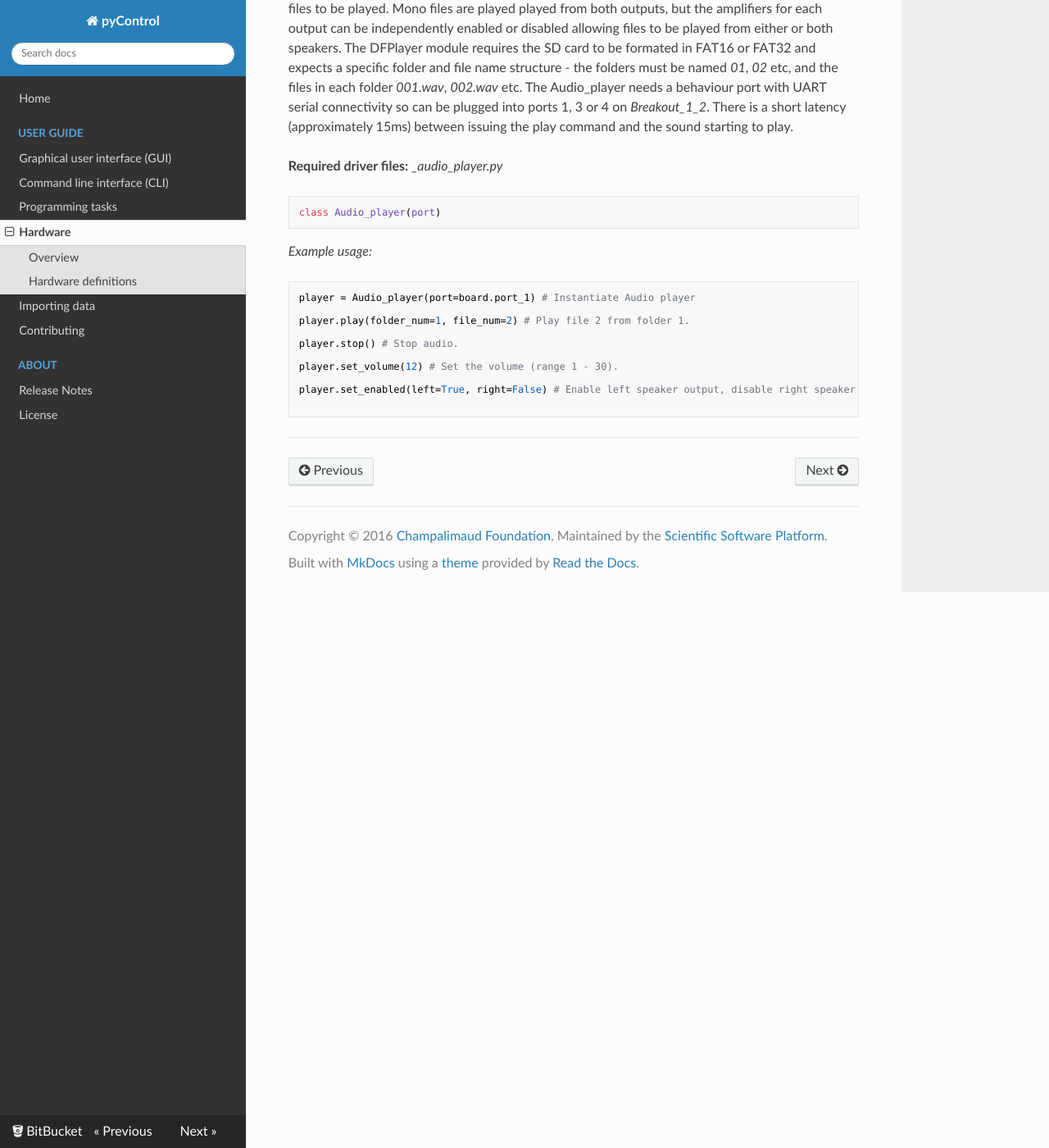
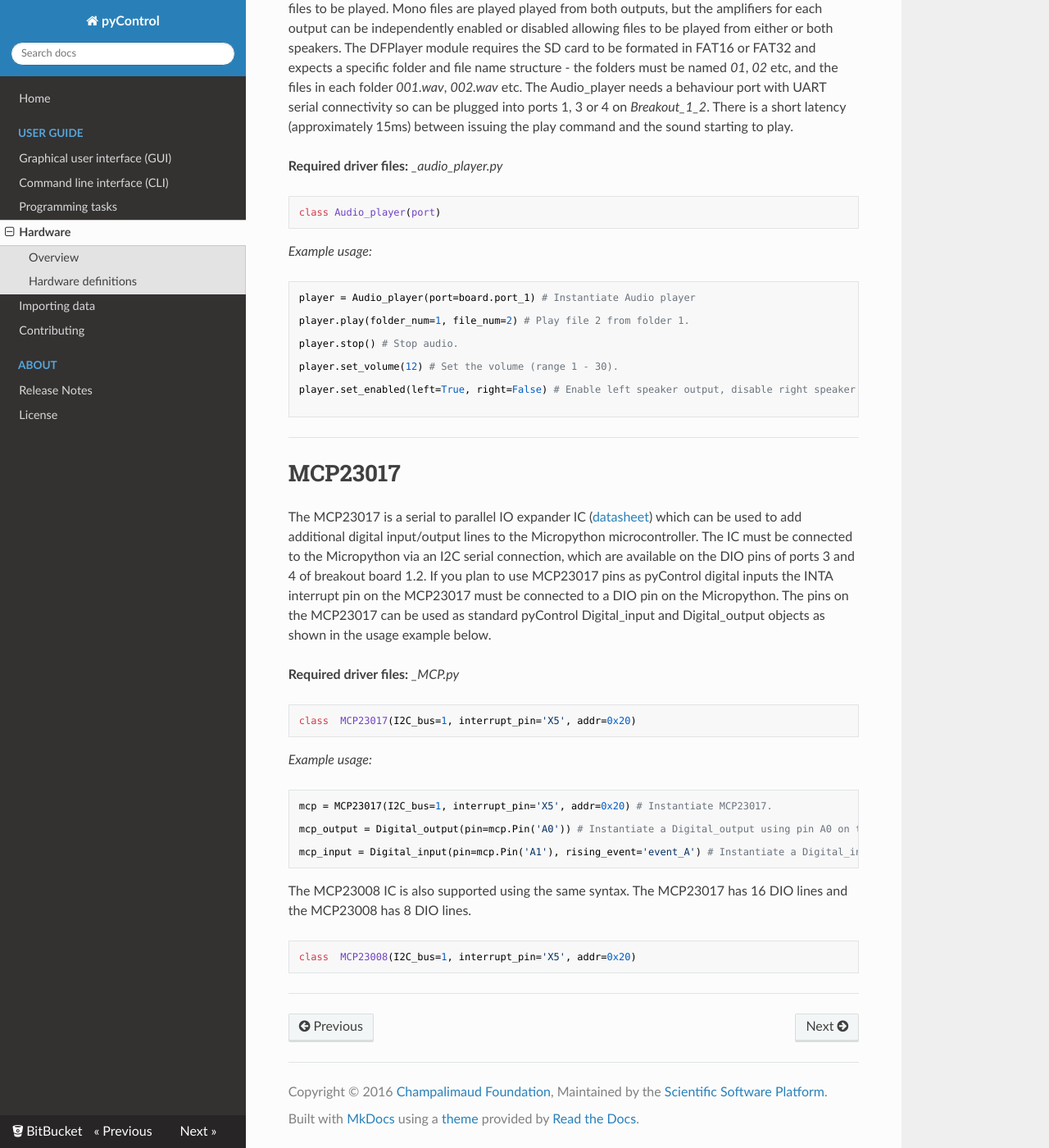
Before and after one commit to pyControl/docs, an MkDocs documentation site: the page built from docs/user-guide/hardware.md, in a window 1280 px wide and 1400 px high, scrolled down 21387 px. Shown: the whole window at 82% size. Built offline with MkDocs 1.6.1, drawn with Linux system fonts in a browser that asks for light colours; nearby versions of some CDN libraries; old or Windows-style settings are respelled for this version of MkDocs.

Commit message:
Added docs for MCP IO expander classes to hardware user guide.

````diff
--- a/docs/user-guide/hardware.md
+++ b/docs/user-guide/hardware.md
@@ -654,3 +654,31 @@ player.set_enabled(left=True, right=False) # Enable left speaker output, disable
 ```
 
 ---
+
+# MCP23017
+
+The MCP23017 is a serial to parallel IO expander IC ([datasheet](http://ww1.microchip.com/downloads/en/DeviceDoc/20001952C.pdf)) which can be used to add additional digital input/output lines to the Micropython microcontroller. The IC must be connected to the Micropython via an I2C serial connection, which are available on the DIO pins of ports 3 and 4 of breakout board 1.2.  If you plan to use MCP23017 pins as pyControl digital inputs the INTA interrupt pin on the MCP23017 must be connected to a DIO pin on the Micropython. The pins on the MCP23017 can be used as standard pyControl Digital_input and Digital_output objects as shown in the usage example below.
+
+**Required driver files:** *_MCP.py*
+
+```python
+class  MCP23017(I2C_bus=1, interrupt_pin='X5', addr=0x20)
+```
+
+*Example usage:*
+
+```python
+mcp = MCP23017(I2C_bus=1, interrupt_pin='X5', addr=0x20) # Instantiate MCP23017.
+
+mcp_output = Digital_output(pin=mcp.Pin('A0')) # Instantiate a Digital_output using pin A0 on the MCP23017.
+
+mcp_input = Digital_input(pin=mcp.Pin('A1'), rising_event='event_A') # Instantiate a Digital_input using pin A1 on the MCP23017.
+```
+
+The MCP23008 IC is also supported using the same syntax.  The MCP23017 has 16 DIO lines and the MCP23008 has 8 DIO lines.
+
+```python
+class  MCP23008(I2C_bus=1, interrupt_pin='X5', addr=0x20)
+```
+
+---
````
